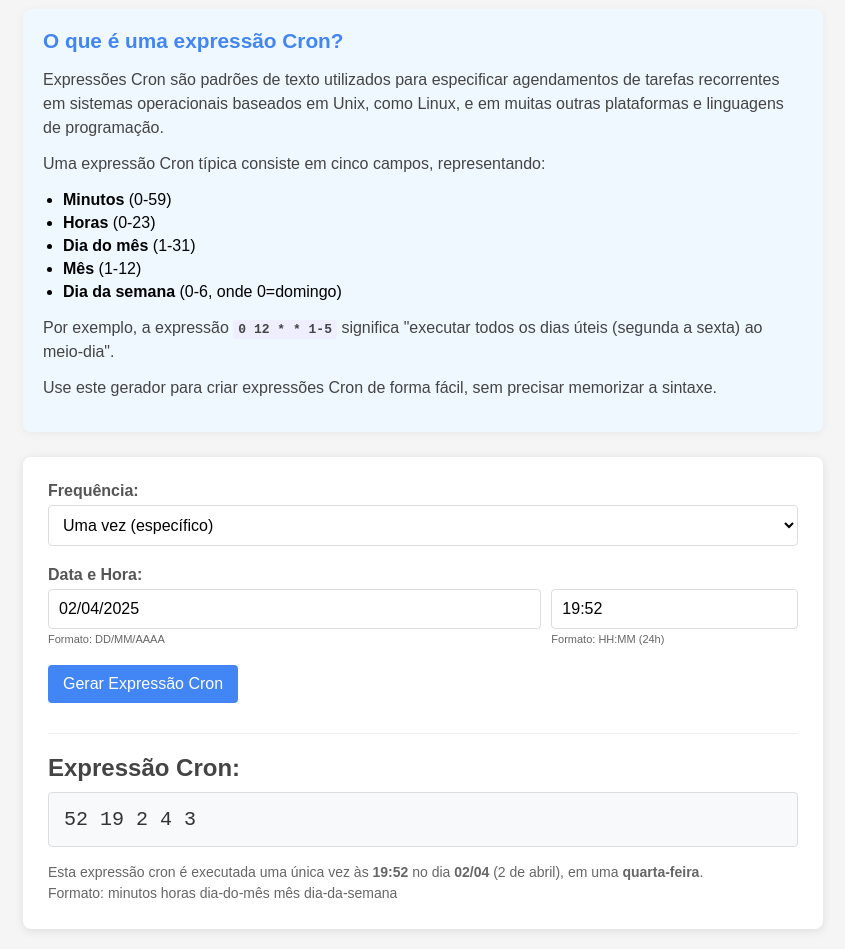
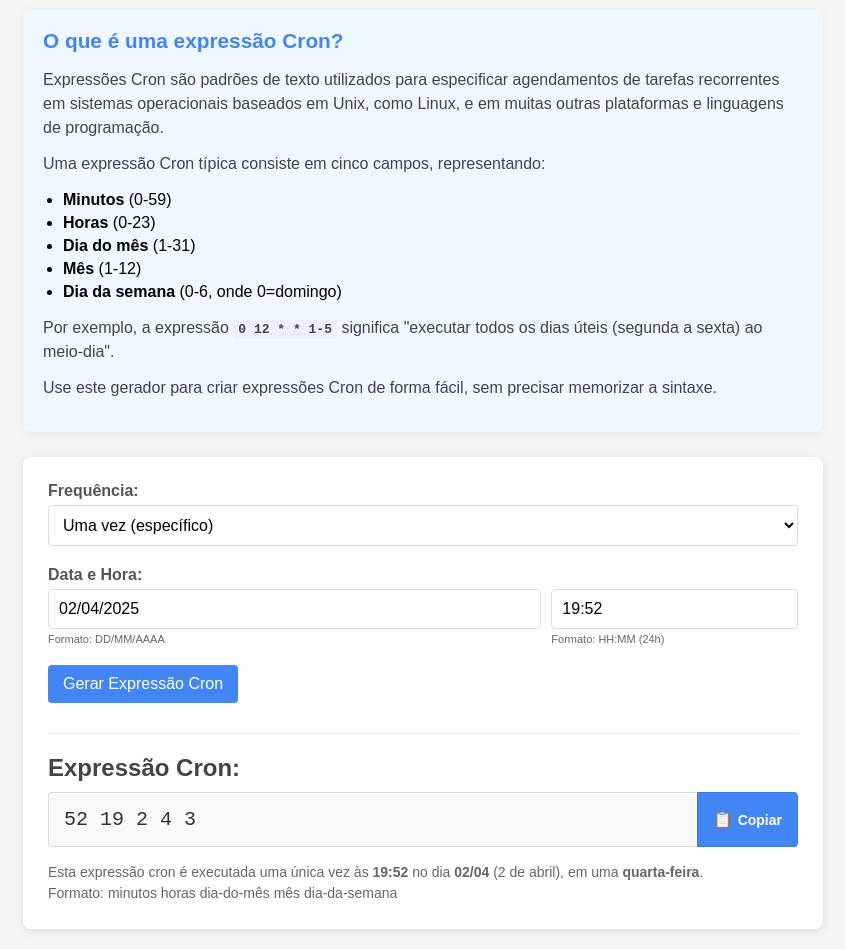
Before and after one commit to brunossouza/crongen, a website built with Vite: page index.html in a window 1280 px wide. Shown: the part 78-1027 px from the top of the page, without its empty margins (217-1062 px from the left). Built offline with nearby package versions, Linux system fonts and the light colour scheme.

Commit message:
add copy button for cron expression with visual feedback

```diff
--- a/index.html
+++ b/index.html
@@ -68,7 +68,13 @@
 
       <div class="result-container">
         <h2>Expressão Cron:</h2>
-        <div id="cronResult" class="cron-result">* * * * *</div>
+        <div class="cron-result-container">
+          <div id="cronResult" class="cron-result">* * * * *</div>
+          <button id="copyButton" class="copy-button" title="Copiar para área de transferência">
+            <span class="copy-icon">📋</span>
+            <span class="copy-text">Copiar</span>
+          </button>
+        </div>
         <div id="cronExplanation" class="cron-explanation"></div>
       </div>
     </div>
--- a/src/main.ts
+++ b/src/main.ts
@@ -10,6 +10,7 @@ document.addEventListener('DOMContentLoaded', () => {
   const timeInput = document.getElementById('timeInput') as HTMLInputElement;
   const cronResult = document.getElementById('cronResult') as HTMLDivElement;
   const cronExplanation = document.getElementById('cronExplanation') as HTMLDivElement;
+  const copyButton = document.getElementById('copyButton') as HTMLButtonElement;
 
   // Set default value to current date/time
   const now = new Date();
@@ -56,6 +57,28 @@ document.addEventListener('DOMContentLoaded', () => {
     }
   });
 
+  // Handle copy button click
+  copyButton.addEventListener('click', () => {
+    if (cronResult.textContent) {
+      navigator.clipboard.writeText(cronResult.textContent)
+        .then(() => {
+          // Visual feedback that copy was successful
+          const originalText = copyButton.querySelector('.copy-text')?.textContent;
+          const copyText = copyButton.querySelector('.copy-text') as HTMLElement;
+          if (copyText) {
+            copyText.textContent = 'Copiado!';
+            setTimeout(() => {
+              copyText.textContent = originalText;
+            }, 2000);
+          }
+        })
+        .catch(err => {
+          console.error('Erro ao copiar: ', err);
+          alert('Não foi possível copiar a expressão. Por favor, copie manualmente.');
+        });
+    }
+  });
+
   form.addEventListener('submit', (e) => {
     e.preventDefault();
 
--- a/src/style.css
+++ b/src/style.css
@@ -91,15 +91,57 @@ button:hover {
   border-top: 1px solid #eee;
 }
 
+.cron-result-container {
+  display: flex;
+  align-items: stretch;
+  margin-bottom: 15px;
+}
+
 .cron-result {
   background-color: #f8f9fa;
   padding: 15px;
-  border-radius: 4px;
+  border-radius: 4px 0 0 4px;
   font-family: monospace;
   font-size: 20px;
   color: #333;
   border: 1px solid #ddd;
-  margin-bottom: 15px;
+  flex-grow: 1;
+  margin-bottom: 0;
+  border-right: none;
+}
+
+.copy-button {
+  background-color: #4285f4;
+  color: white;
+  border: 1px solid #3b77db;
+  border-radius: 0 4px 4px 0;
+  padding: 10px 15px;
+  cursor: pointer;
+  display: flex;
+  align-items: center;
+  justify-content: center;
+  transition: all 0.2s ease;
+  min-width: 100px;
+}
+
+.copy-button:hover {
+  background-color: #3b77db;
+  box-shadow: 0 1px 3px rgba(0, 0, 0, 0.2);
+}
+
+.copy-button:active {
+  background-color: #3367d6;
+  transform: translateY(1px);
+}
+
+.copy-icon {
+  margin-right: 5px;
+  font-size: 16px;
+}
+
+.copy-text {
+  font-size: 14px;
+  font-weight: bold;
 }
 
 .cron-explanation {
```
